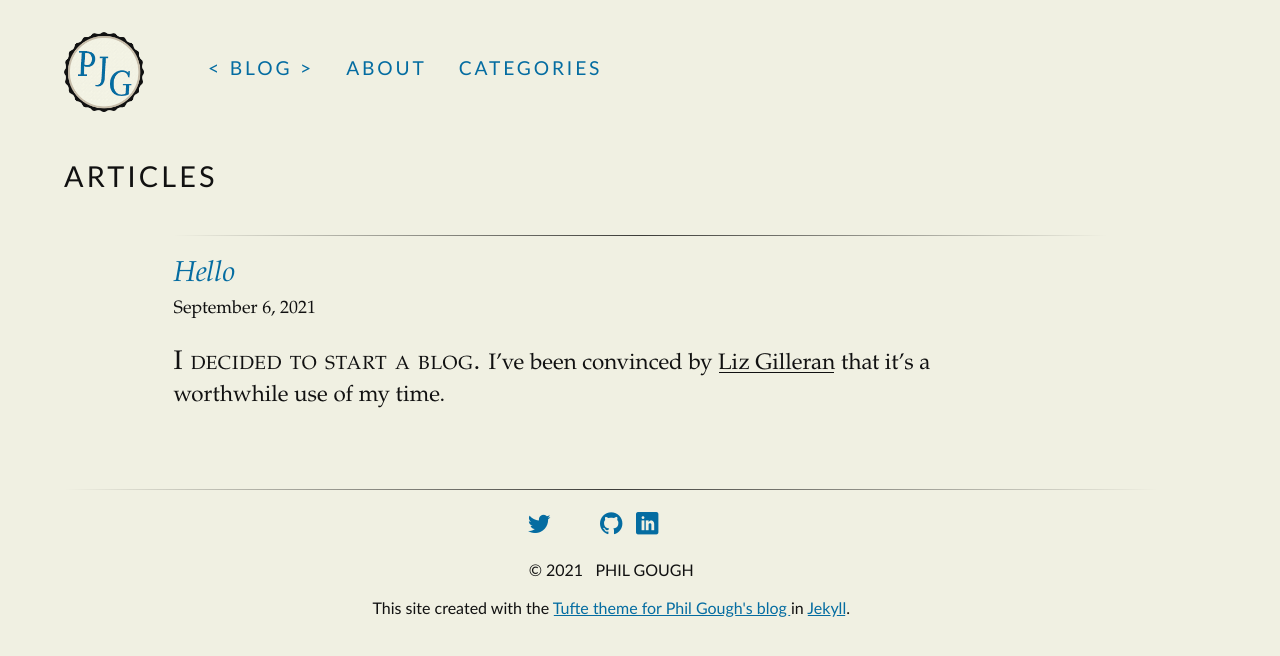
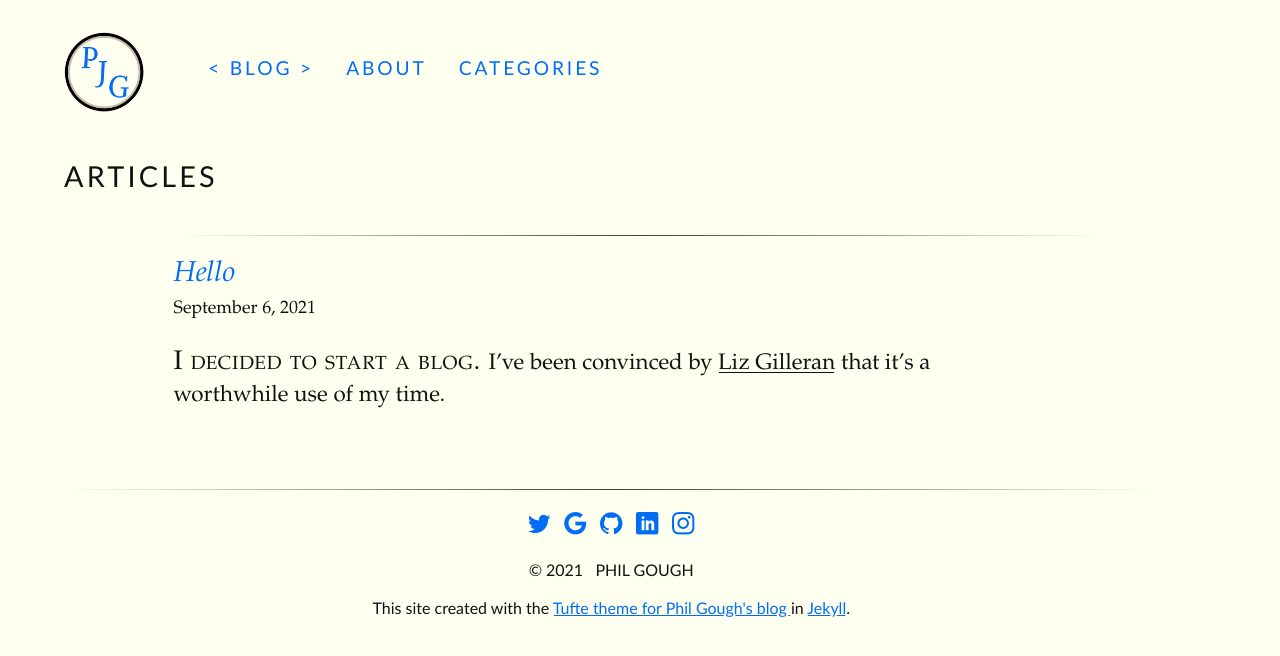
Before and after one commit to philgough/philgough.github.io, a Jekyll site: the page built from docs/index.html, in a window 1280 px wide. Shown: the top 656 px of the page. Built offline with Jekyll 4.4.1, drawn with Linux system fonts in a browser that asks for light colours.

Commit message:
update styles

```diff
--- a/docs/_sass/_settings.scss
+++ b/docs/_sass/_settings.scss
@@ -8,7 +8,7 @@
 $code-font: Consolas, "Liberation Mono", Menlo, Courier, monospace;
 $url-font: "Lucida Console", "Lucida Sans Typewriter", Monaco, "Bitstream Vera Sans Mono", monospace;
 $text-color: #111;
-$bg-color: #f0f0e2;
-$contrast-color: #046ca1;
+$bg-color: #fffff0;
+$contrast-color: #006df4;
 $border-color: #333333;
 $link-style: underline; // choices are 'color' or 'underline'. Color option styles links with $contrast-color set above
```
Also changed, not shown: docs/assets/img/badge_1.png, docs/fonts/icomoon.ttf, docs/fonts/icomoon.woff, 2 other files.
